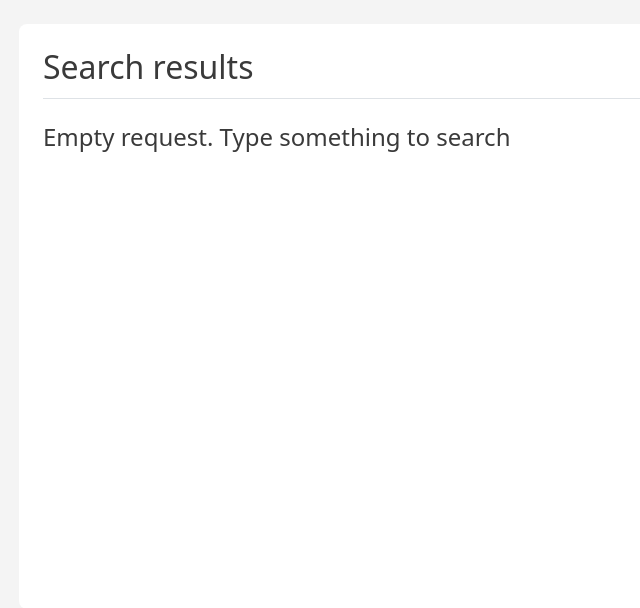
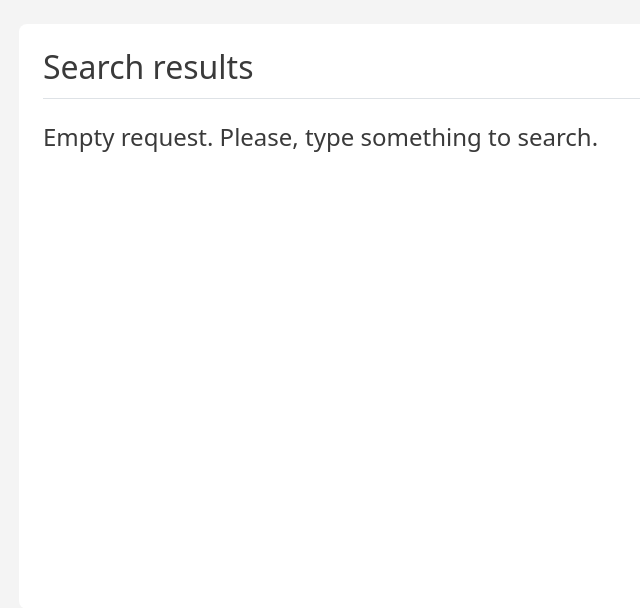
Before and after one commit to AndyAnderson91/book-review, a Django app: page /search/ in a window 1280 px wide. Shown: the part 60-668 px from the top of the page, without its empty margins (51-691 px from the left). Run offline with Django 3.2, Linux system fonts and the light colour scheme; some web fonts are replaced.

Commit message:
Header text slightly modified

```diff
--- a/book_review/templates/search/empty_search_request.html
+++ b/book_review/templates/search/empty_search_request.html
@@ -7,5 +7,5 @@
 {% endblock page_header %}
 
 {% block content %}
-    <h4>Empty request. Type something to search</h4>
+    <h4>Empty request. Please, type something to search.</h4>
 {% endblock content %}
```
